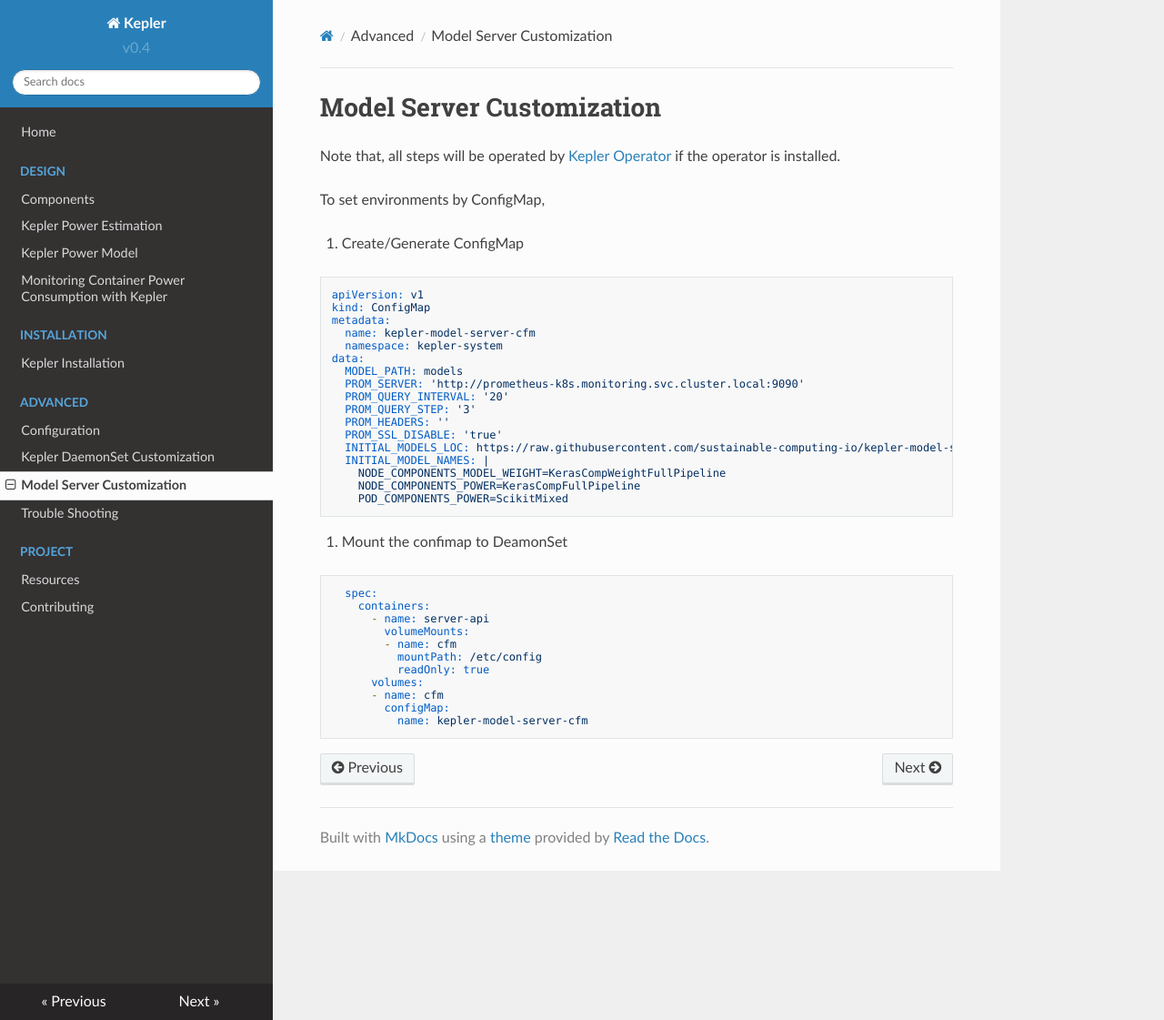
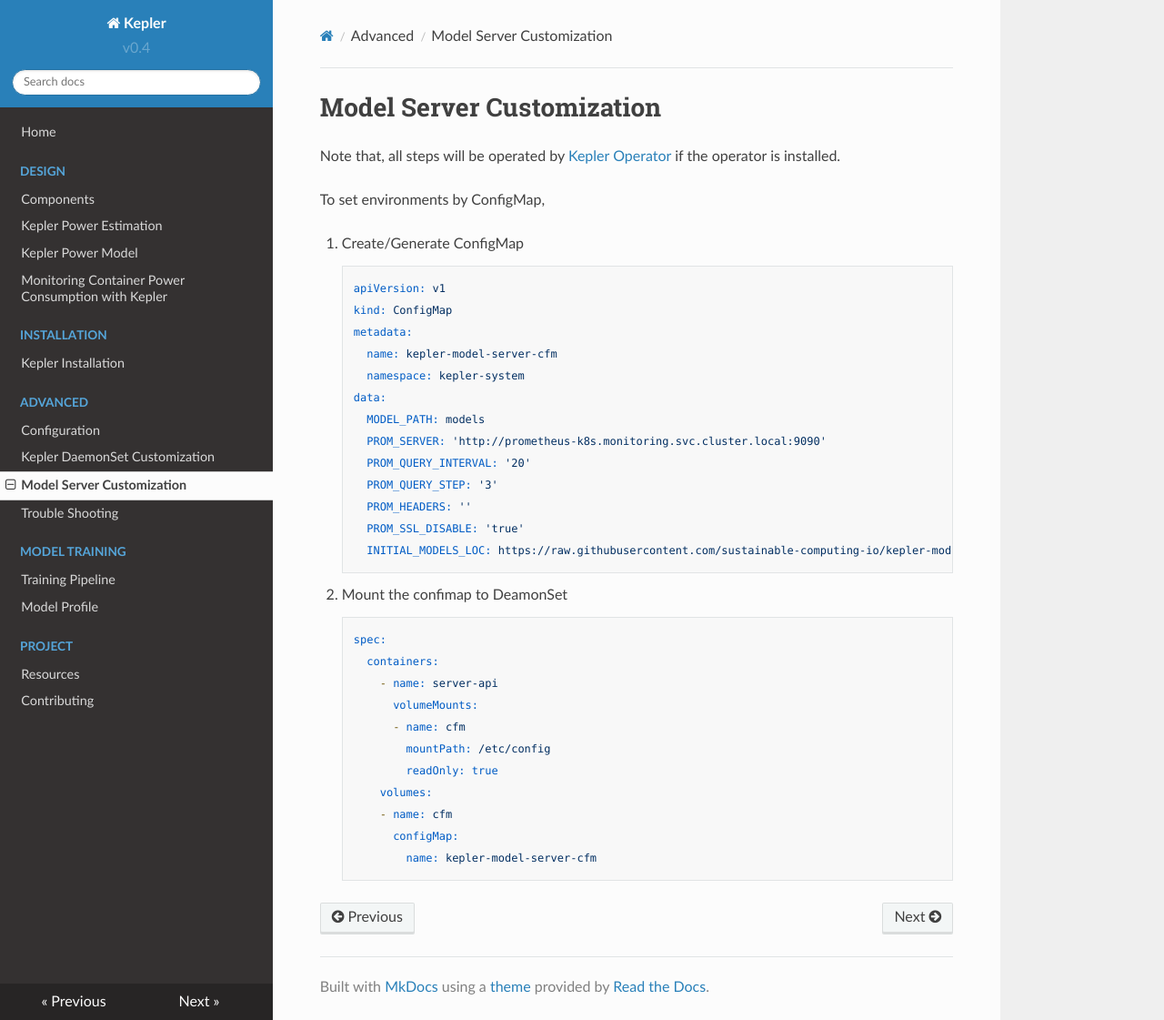
Before and after one commit to sustainable-computing-io/kepler-doc, an MkDocs documentation site: the page built from docs/usage/model_server.md, in a window 1280 px wide and 1121 px high. Shown: the whole window at 91% size. Built offline with MkDocs 1.6.1, drawn with Linux system fonts in a browser that asks for light colours; nearby versions of some CDN libraries.

Commit message:
add document about model training
Signed-off-by: Sunyanan Choochotkaew <sunyanan.choochotkaew1@ibm.com>

````diff
--- a/docs/usage/model_server.md
+++ b/docs/usage/model_server.md
@@ -5,37 +5,30 @@
 
 1. Create/Generate ConfigMap
 
-```yaml
-apiVersion: v1
-kind: ConfigMap
-metadata:
-  name: kepler-model-server-cfm
-  namespace: kepler-system
-data:
-  MODEL_PATH: models
-  PROM_SERVER: 'http://prometheus-k8s.monitoring.svc.cluster.local:9090'
-  PROM_QUERY_INTERVAL: '20'
-  PROM_QUERY_STEP: '3'
-  PROM_HEADERS: ''
-  PROM_SSL_DISABLE: 'true'
-  INITIAL_MODELS_LOC: https://raw.githubusercontent.com/sustainable-computing-io/kepler-model-server/main/tests/test_models
-  INITIAL_MODEL_NAMES: |
-    NODE_COMPONENTS_MODEL_WEIGHT=KerasCompWeightFullPipeline
-    NODE_COMPONENTS_POWER=KerasCompFullPipeline
-    POD_COMPONENTS_POWER=ScikitMixed
-```
+        apiVersion: v1
+        kind: ConfigMap
+        metadata:
+          name: kepler-model-server-cfm
+          namespace: kepler-system
+        data:
+          MODEL_PATH: models
+          PROM_SERVER: 'http://prometheus-k8s.monitoring.svc.cluster.local:9090'
+          PROM_QUERY_INTERVAL: '20'
+          PROM_QUERY_STEP: '3'
+          PROM_HEADERS: ''
+          PROM_SSL_DISABLE: 'true'
+          INITIAL_MODELS_LOC: https://raw.githubusercontent.com/sustainable-computing-io/kepler-model-server/main/tests/test_models
 
 2. Mount the confimap to DeamonSet
-```yaml
-  spec:
-    containers:
-      - name: server-api
-        volumeMounts:
-        - name: cfm
-          mountPath: /etc/config
-          readOnly: true
-      volumes:
-      - name: cfm
-        configMap:
-          name: kepler-model-server-cfm
-```
+
+        spec:
+          containers:
+            - name: server-api
+              volumeMounts:
+              - name: cfm
+                mountPath: /etc/config
+                readOnly: true
+            volumes:
+            - name: cfm
+              configMap:
+                name: kepler-model-server-cfm
--- a/mkdocs.yml
+++ b/mkdocs.yml
@@ -21,6 +21,9 @@
       - 'usage/kepler_daemon.md'
       - 'usage/model_server.md'
       - 'usage/trouble_shooting.md'
+    - Model Training:
+      - 'model_training/pipeline.md'
+      - 'model_training/model_profile.md'
     - Project:
       - 'project/resources.md'
       - 'project/contributing.md'
````
Also changed, not shown: docs/model_training/model_profile.md (added, +7 -0 lines), docs/model_training/pipeline.md (added, +50 -0 lines), docs/fig/current_pipeline.png (added).
